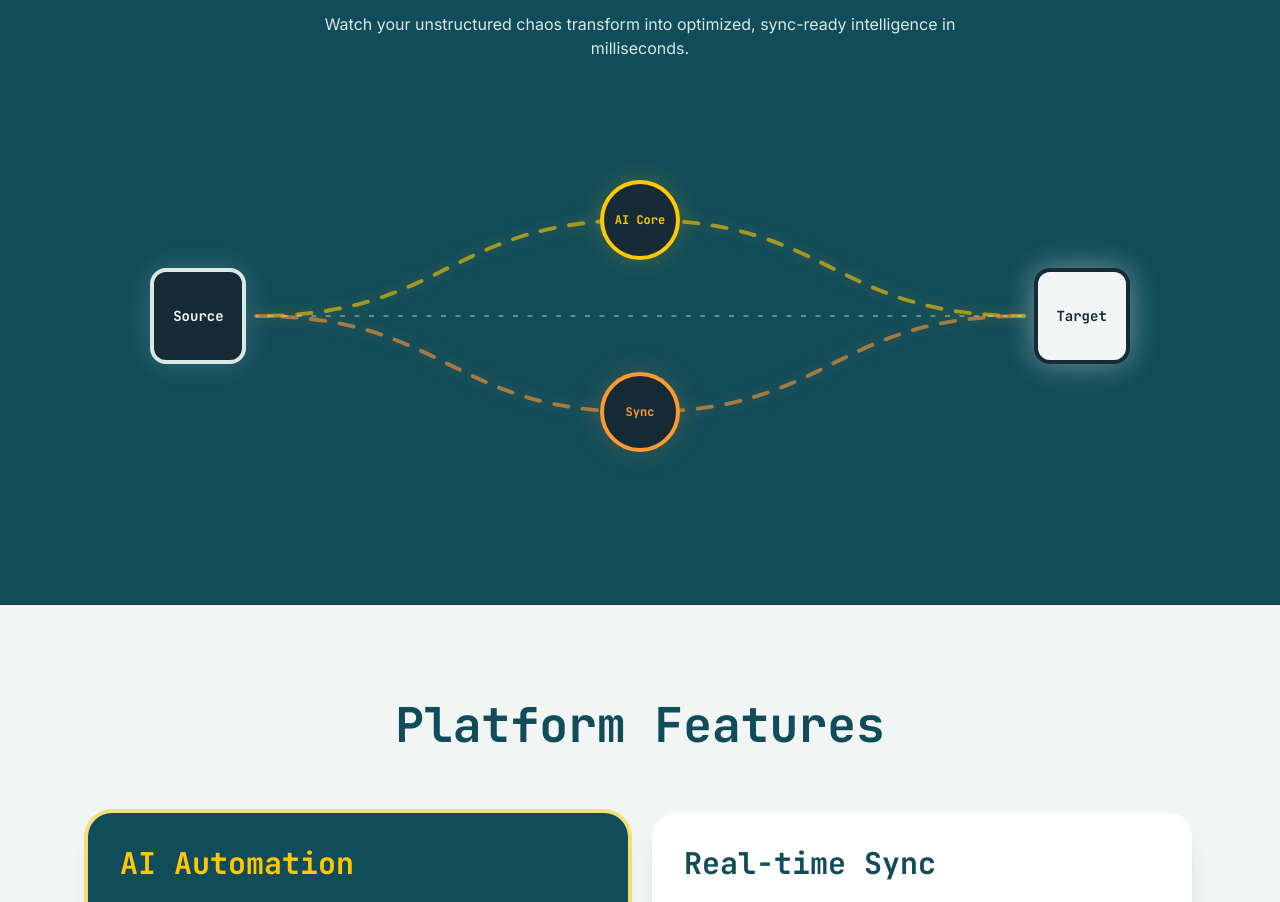
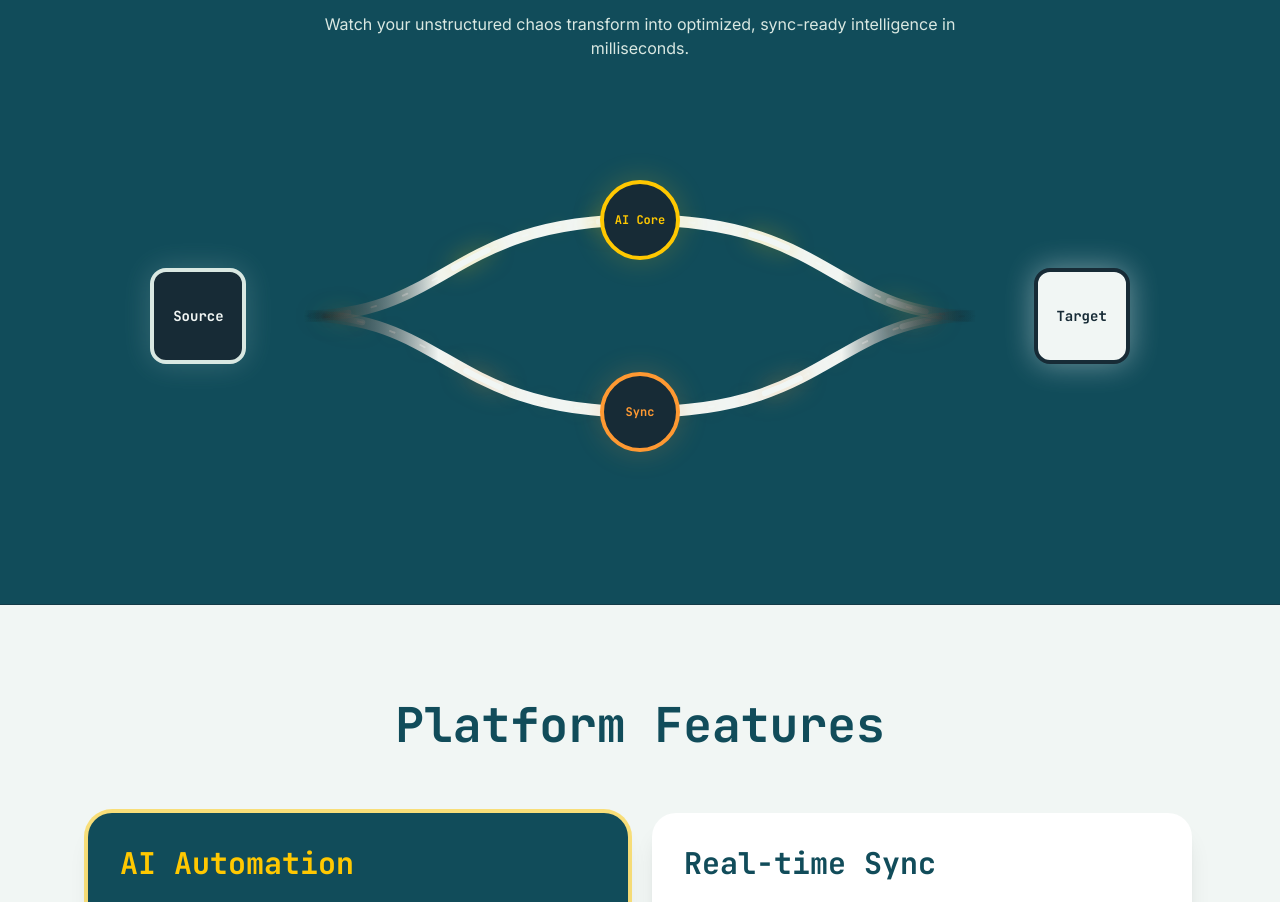
Before and after one commit to harshyy07/frontend-battle, a React (Vite) app: page / in a window 1280 px wide. Shown: the part 1240-2142 px from the top of the page. Built offline with nearby package versions, Linux system fonts and the light colour scheme.

Commit message:
Enhance DataPipeline with complex gradient fiber-optic animation

```diff
--- a/src/components/DataPipeline.tsx
+++ b/src/components/DataPipeline.tsx
@@ -30,10 +30,33 @@ export const DataPipeline = () => {
         <div className="relative w-full h-64 md:h-96 flex items-center justify-center mt-12 pointer-events-auto">
           {/* Main Pipeline SVG */}
           <svg className="absolute w-full h-full pointer-events-none" viewBox="0 0 1000 400" preserveAspectRatio="xMidYMid meet">
-            {/* Background glowing paths with flow animation */}
-            <path id="path1" className="animate-dash-flow text-forsythia/60 drop-shadow-[0_0_8px_rgba(255,200,1,0.5)]" d="M 100 200 C 300 200, 300 100, 500 100 C 700 100, 700 200, 900 200" fill="none" stroke="currentColor" strokeWidth="4" strokeLinecap="round" strokeDasharray="15 15" />
-            <path id="path2" className="animate-dash-flow text-deep-saffron/60 drop-shadow-[0_0_8px_rgba(255,153,50,0.5)]" d="M 100 200 C 300 200, 300 300, 500 300 C 700 300, 700 200, 900 200" fill="none" stroke="currentColor" strokeWidth="4" strokeLinecap="round" strokeDasharray="15 15" style={{ animationDirection: 'reverse' }} />
-            <path id="path3" className="animate-dash-flow text-mystic-mint/40 drop-shadow-[0_0_5px_rgba(217,232,226,0.3)]" d="M 100 200 L 900 200" fill="none" stroke="currentColor" strokeWidth="2" strokeDasharray="5 10" />
+            <defs>
+              <linearGradient id="fadeGradient" x1="0%" y1="0%" x2="100%" y2="0%">
+                <stop offset="0%" stopColor="transparent" />
+                <stop offset="20%" stopColor="currentColor" />
+                <stop offset="80%" stopColor="currentColor" />
+                <stop offset="100%" stopColor="transparent" />
+              </linearGradient>
+              <linearGradient id="glowGradient" x1="0%" y1="0%" x2="100%" y2="0%">
+                <stop offset="0%" stopColor="transparent" />
+                <stop offset="50%" stopColor="currentColor" />
+                <stop offset="100%" stopColor="transparent" />
+              </linearGradient>
+            </defs>
+
+            {/* Core glowing backgrounds (static) */}
+            <path d="M 150 200 C 300 200, 300 100, 500 100 C 700 100, 700 200, 850 200" fill="none" stroke="url(#fadeGradient)" className="text-forsythia/10" strokeWidth="12" strokeLinecap="round" />
+            <path d="M 150 200 C 300 200, 300 300, 500 300 C 700 300, 700 200, 850 200" fill="none" stroke="url(#fadeGradient)" className="text-deep-saffron/10" strokeWidth="12" strokeLinecap="round" />
+            <path d="M 150 200 L 850 200" fill="none" stroke="url(#fadeGradient)" className="text-mystic-mint/10" strokeWidth="6" />
+
+            {/* High-speed data streams (fast, small dashes) */}
+            <path className="animate-dash-flow text-forsythia/80 drop-shadow-[0_0_8px_rgba(255,200,1,0.8)]" stroke="url(#fadeGradient)" d="M 150 200 C 300 200, 300 100, 500 100 C 700 100, 700 200, 850 200" fill="none" strokeWidth="2" strokeLinecap="round" strokeDasharray="5 30" style={{ animationDuration: '0.8s' }} />
+            <path className="animate-dash-flow text-deep-saffron/80 drop-shadow-[0_0_8px_rgba(255,153,50,0.8)]" stroke="url(#fadeGradient)" d="M 150 200 C 300 200, 300 300, 500 300 C 700 300, 700 200, 850 200" fill="none" strokeWidth="2" strokeLinecap="round" strokeDasharray="5 30" style={{ animationDuration: '0.6s' }} />
+            <path className="animate-dash-flow text-mystic-mint/80 drop-shadow-[0_0_5px_rgba(217,232,226,0.6)]" stroke="url(#fadeGradient)" d="M 150 200 L 850 200" fill="none" strokeWidth="1" strokeDasharray="3 20" style={{ animationDuration: '0.5s' }} />
+
+            {/* Thick data packets (slower, large dashes) */}
+            <path className="animate-dash-flow text-forsythia/50 drop-shadow-[0_0_12px_rgba(255,200,1,0.6)]" stroke="url(#fadeGradient)" d="M 150 200 C 300 200, 300 100, 500 100 C 700 100, 700 200, 850 200" fill="none" strokeWidth="6" strokeLinecap="round" strokeDasharray="40 120" style={{ animationDuration: '2s' }} />
+            <path className="animate-dash-flow text-deep-saffron/50 drop-shadow-[0_0_12px_rgba(255,153,50,0.6)]" stroke="url(#fadeGradient)" d="M 150 200 C 300 200, 300 300, 500 300 C 700 300, 700 200, 850 200" fill="none" strokeWidth="6" strokeLinecap="round" strokeDasharray="40 120" style={{ animationDuration: '2.5s' }} />
           </svg>
 
           {/* Nodes placed over SVG with Parallax and Hover Effects */}
```
